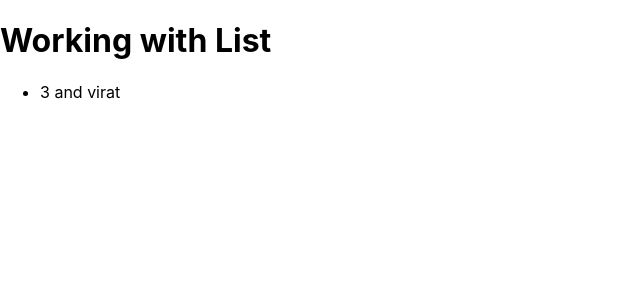
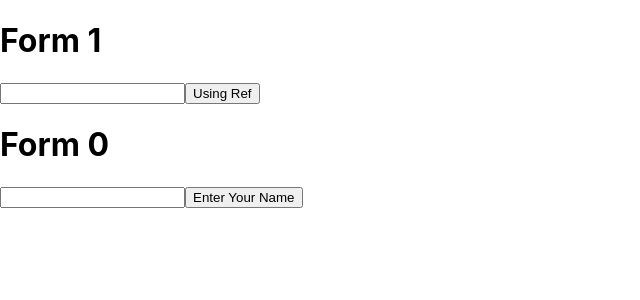
Before and after one commit to kodecdac/advday1, a React (Create React App) app: page / in a window 1280 px wide. Shown: the top 300 px of the page, without its empty margins (0-640 px from the left). Built offline with nearby package versions, Linux system fonts and the light colour scheme.

Commit message:
working with forms.

```diff
--- a/src/App.js
+++ b/src/App.js
@@ -1,25 +1,30 @@
+import { useRef } from "react";
+
 // Basic Interpolation
 function App() {
-  let list = ["delhi", "calcutta", "mumbai", "kharghar"];
-  let list1 = [
-    { id: 1, username: "rohit", active: true },
-    { id: 2, username: "rahul", active: true },
-    { id: 3, username: "virat", active: false },
-  ];
+  let inputRef = useRef();
+
+  // useRef hook based. :: REACT BASED
+  let captureName1 = () => {
+    console.log(inputRef.current.value);
+  };
+
+  // DOM BASED
+  let captureName = () => {
+    console.log(document.getElementById("id1"));
+    let name = document.getElementById("id1").value;
+    console.log(name);
+  };
 
   return (
     <div>
-      <h1>Working with List</h1>
+      <h1>Form 1</h1>
+      <input type="text" ref={inputRef} />
+      <input type="button" value="Using Ref" onClick={captureName1} />
 
-      <ul>
-        {list1
-          .filter((item) => !item.active)
-          .map((item, index) => (
-            <li key={index}>
-              {item.id} and {item.username}
-            </li>
-          ))}
-      </ul>
+      <h1>Form 0</h1>
+      <input type="text" id="id1" />
+      <input type="button" value="Enter Your Name" onClick={captureName} />
     </div>
   );
 }
```
